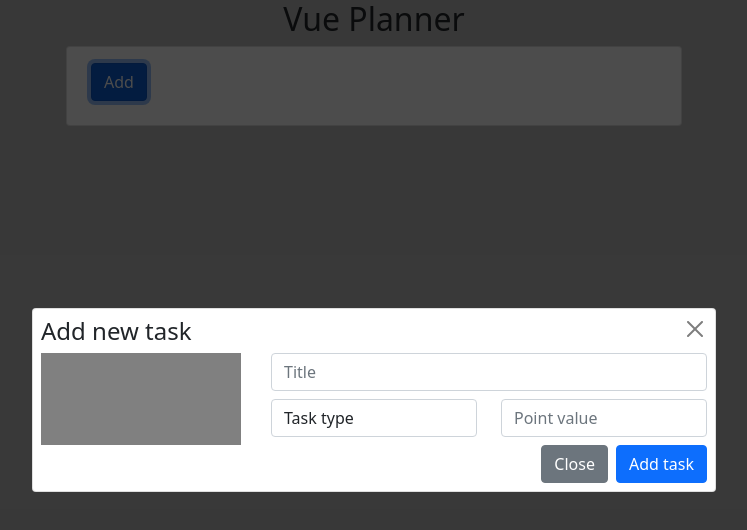
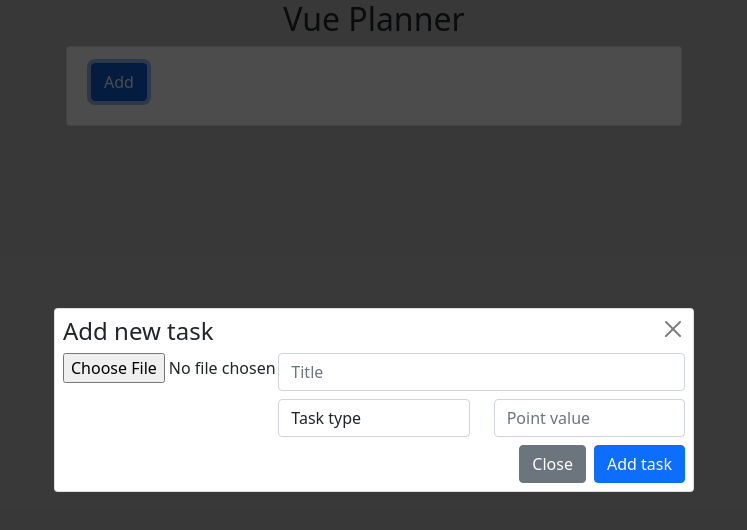
Before and after one commit to CaelumVallis/vue-planner, a Vue app: page / in a window 1280 px wide. Both pictures are taken after a click on the button "Add". Shown: the top 530 px of the page, without its empty margins (266-1013 px from the left). Built offline with nearby package versions, Linux system fonts and the light colour scheme.

Commit message:
feat: image upload + modal size fix

```diff
--- a/src/assets/constants.js
+++ b/src/assets/constants.js
@@ -24,5 +24,5 @@ export const taskDefaultObject = {
   pointValue: null,
   pointName: '',
   completed: false,
-  image: ''
+  imageUrl: ''
 };
--- a/src/components/modals/TaskModal.vue
+++ b/src/components/modals/TaskModal.vue
@@ -2,8 +2,7 @@
   <div class="backdrop d-flex justify-content-center align-items-center">
     <div
       v-bind:class="{ show: modalOpen }"
-      class="card p-2">
-
+      class="card p-2 w-50">
       <div class="dialog-header d-flex justify-content-between">
         <h4>{{titles.modalTitle}}</h4>
         <button
@@ -12,13 +11,20 @@
       </div>
 
       <div class="dialog-body container-fluid px-0">
-        <form>
+        <form
+          id="modalForm"
+          @submit.prevent="saveChanges"
+        >
           <div class="row">
             <div class="col-4">
-              <div class="image-plug"></div>
-              <!--                    <div class="form-group">-->
-              <!--                      <input @change="imageUpload" type="file" class="form-control-file">-->
-              <!--                    </div>-->
+              <div class="form-group">
+                <img id="imgPreview" v-if="formData.imageUrl" :src="formData.imageUrl" class="mb-2"/>
+                <input
+                  @change="imageUpload"
+                  type="file"
+                  accept="image/jpeg"
+                  class="form-control-file">
+              </div>
             </div>
             <div class="col-8">
               <form>
@@ -87,11 +93,12 @@
         <button
           @click="$emit('close')"
           type="button"
+          form="modalForm"
           class="btn btn-secondary mx-2"
         >Close</button>
         <button
-          @click="saveChanges"
-          type="button"
+          type="submit"
+          form="modalForm"
           class="btn btn-primary"
         >{{titles.buttonTitle}}</button>
       </div>
@@ -102,13 +109,15 @@
 
 <script>
   import { modalConstants } from "../../assets/constants";
+
   export default {
     name: "TaskModal",
     props: { modalOpen: Boolean, initialValues: Object },
     data() {
       return {
         formData: {},
-        titles: {}
+        titles: {},
+        errors: []
       }
     },
     created() {
@@ -132,10 +141,17 @@
       },
       getId() {
         return '_' + Math.random().toString(36).substr(2, 9);
+      },
+      async imageUpload(e) {
+        this.formData.imageUrl = await new Promise((resolve, reject) => {
+          const fr = new FileReader();
+          fr.readAsDataURL(e.target.files[0]);
+          fr.onload = () => {
+            resolve(fr.result);
+          };
+          fr.onerror = reject;
+        });
       }
-      // imageUpload(e) {
-      //   this.formData.image = e.target.files[0];
-      // }
     }
   }
 </script>
@@ -150,9 +166,10 @@
     bottom: 0;
   }
 
-  .image-plug {
-    width: 200px;
-    height: 100%;
-    background-color: gray;
+  #imgPreview {
+    max-height:75%;
+    max-width:75%;
+    height:auto;
+    width:auto;
   }
 </style>
--- a/src/components/tasks/Task.vue
+++ b/src/components/tasks/Task.vue
@@ -2,7 +2,11 @@
   <div
     class="card container planner-item mb-2">
     <div class="card-body row align-items-center justify-content-between">
-      <div class="col-2 image-plug"></div>
+      <div
+        v-if="task.imageUrl"
+        class="col-2 img-container">
+        <img :src="task.imageUrl"/>
+      </div>
       <div class="col-4 d-flex">
         <h4>{{task.title}}</h4>
       </div>
@@ -16,7 +20,10 @@
             type="number"
             class="rounded form-control p-0 w-100"
           >
-          <span class="mx-1">/ {{task.totalPoints}} {{task.pointName}}</span>
+          <span class="mx-1">
+            <span v-if="task.totalPoints">/ {{task.totalPoints}}</span>
+            {{task.pointName}}
+          </span>
         </div>
         <div v-if="this.task.taskType === this.constants.taskType.completed">
           <input
@@ -67,10 +74,11 @@
     max-height: 15vh;
   }
 
-  .image-plug {
-    width: 100px;
-    height: 100%;
-    background-color: gray;
+  .img-container img{
+    max-height:75%;
+    max-width:75%;
+    height:auto;
+    width:auto;
   }
 
   input[type=number] {
--- a/src/main.js
+++ b/src/main.js
@@ -2,7 +2,7 @@ import Vue from 'vue'
 import store from './store';
 import 'bootstrap';
 import 'bootstrap/dist/css/bootstrap.min.css';
-import App from './App.vue'
+import App from './App.vue';
 
 Vue.config.productionTip = false;
 
```
